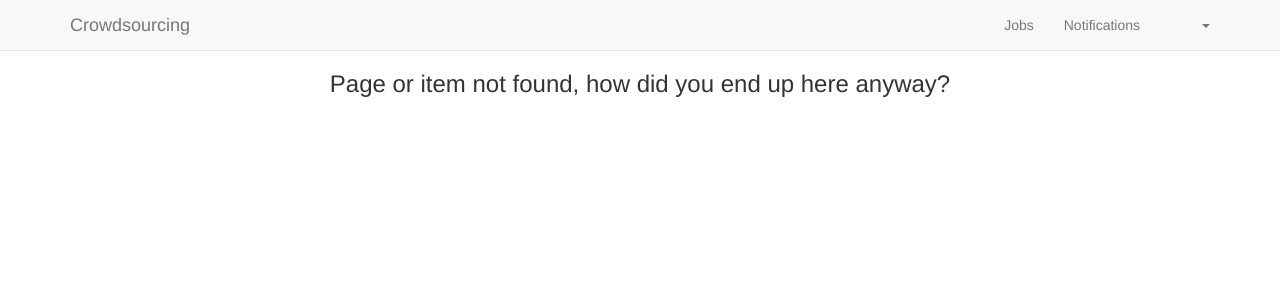
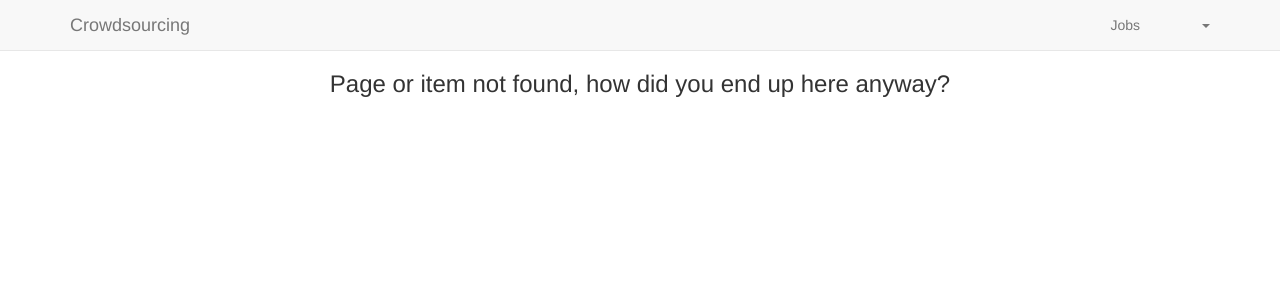
Before and after one commit to dmorina/crowd-research, a Django app: a page that uses templates/base.html in a window 1280 px wide. Shown: the top 300 px of the page. Run offline with Django 3.2, Linux system fonts and the light colour scheme; a user stored in the database is signed in; data comes from the database, SQL or seed files in the repository; both versions use the stored data as it was after the commit; parts of the project's set-up code (start-up, migrations or seed data) failed here and were passed over; some libraries are stand-ins or nearby versions.

Commit message:
notifications removed

```diff
--- a/templates/base.html
+++ b/templates/base.html
@@ -34,7 +34,7 @@
 
             {% endif %}
              {% if user.is_authenticated %}
-             <li><a href="/notifications">Notifications</a></li>
+             <!--li><a href="/notifications">Notifications</a></li-->
               <a class="navbar-text" href="/users/{{ user.username }}">{{ user.first_name }}</a>
 
              <li class="dropdown">
```
Also changed, not shown: crowdresearch.db.
